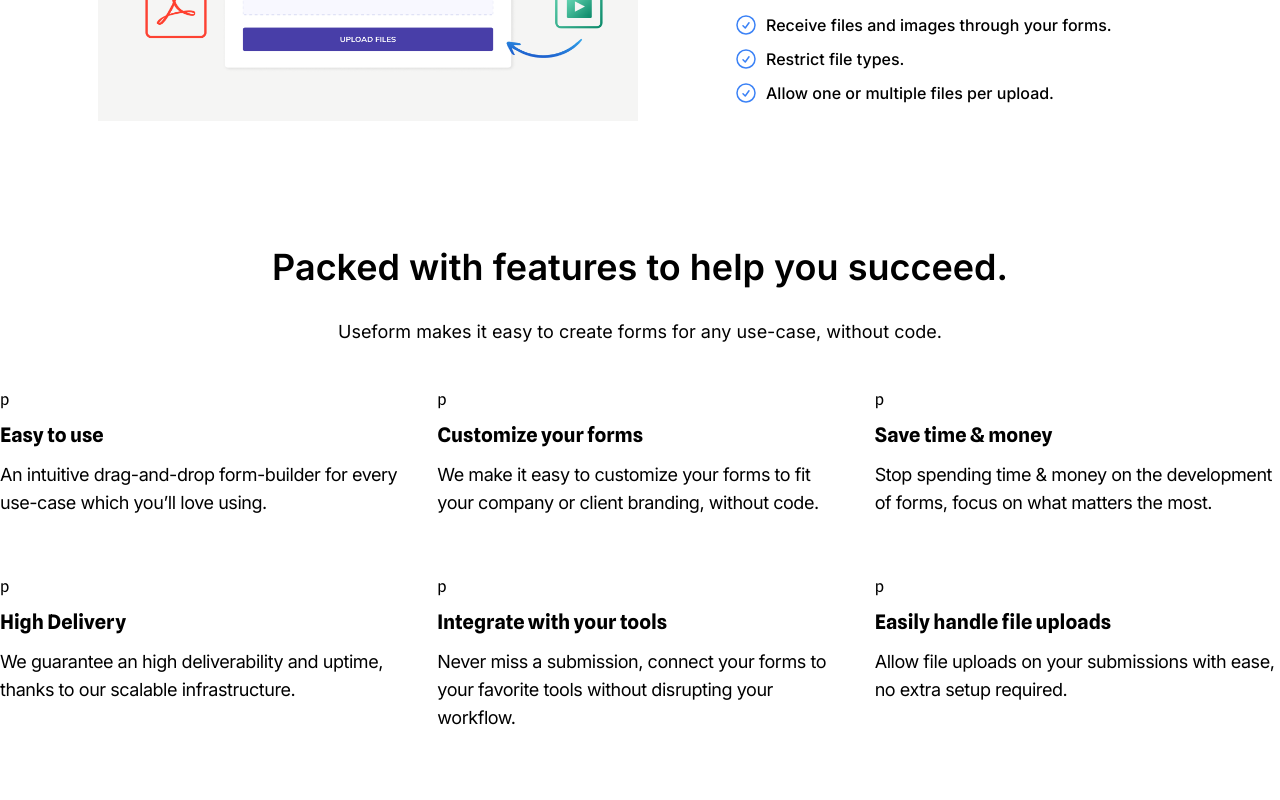
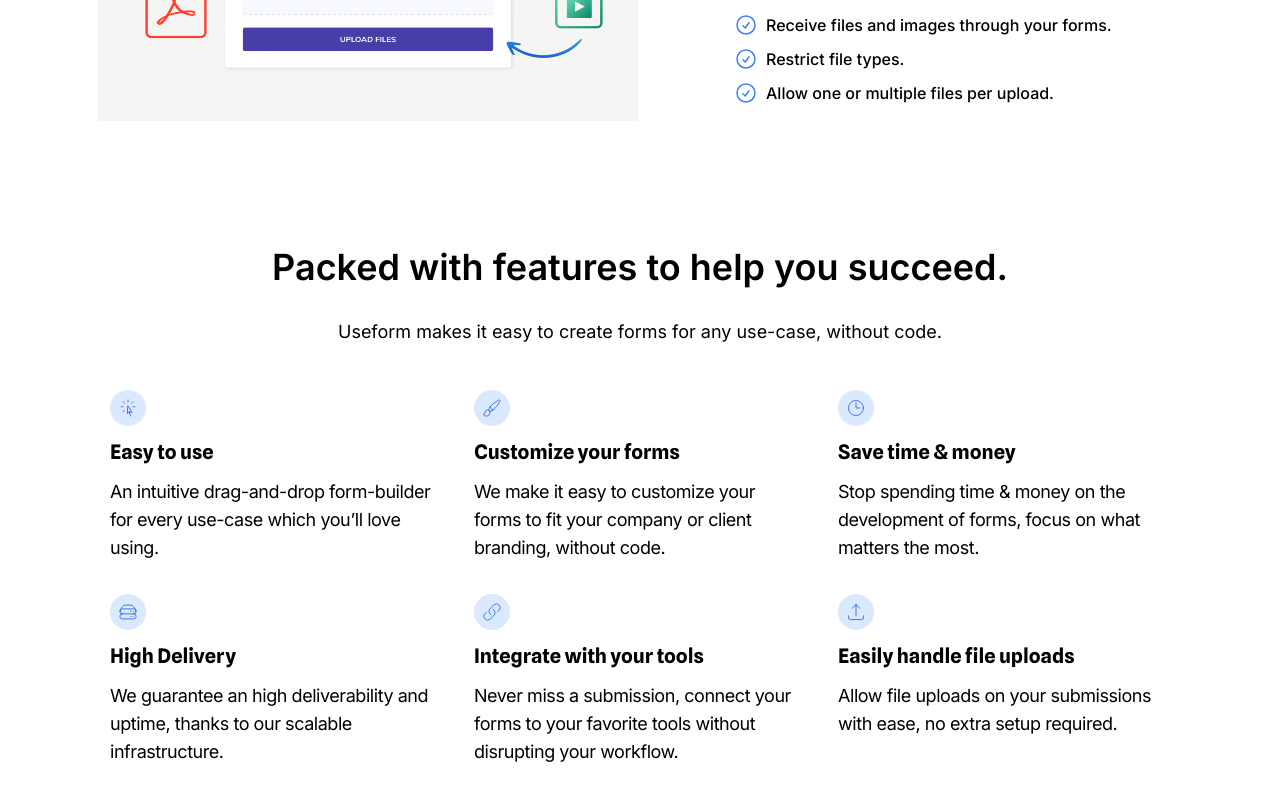
Before and after one commit to Gilsabo/react-landing-page-clone, a JavaScript app: page / in a window 1280 px wide. Shown: the part 3030-3830 px from the top of the page. Built offline with nearby package versions, Linux system fonts and the light colour scheme; the HTML template or start-up script is replaced by a standard one.

Commit message:
Add svg images to every box

```diff
--- a/src/App.js
+++ b/src/App.js
@@ -424,7 +424,23 @@ export default function App() {
         </p>
         <div className={styles.sectionPackedWithFeaturesmainContainer}>
           <div className={styles.box}>
-            <span>p</span>
+            <span>
+              <svg
+                xmlns="http://www.w3.org/2000/svg"
+                fill="none"
+                viewBox="0 0 24 24"
+                width="20"
+                height="20"
+                stroke="rgb(36, 99, 235)"
+                aria-hidden="true"
+              >
+                <path
+                  strokeLinecap="round"
+                  strokeLinejoin="round"
+                  d="M15.042 21.672L13.684 16.6m0 0l-2.51 2.225.569-9.47 5.227 7.917-3.286-.672zM12 2.25V4.5m5.834.166l-1.591 1.591M20.25 10.5H18M7.757 14.743l-1.59 1.59M6 10.5H3.75m4.007-4.243l-1.59-1.59"
+                />
+              </svg>
+            </span>
             <h3>Easy to use</h3>
             <p>
               An intuitive drag-and-drop form-builder for every use-case which
@@ -432,7 +448,23 @@ export default function App() {
             </p>
           </div>
           <div className={styles.box}>
-            <span>p</span>
+            <span>
+              <svg
+                xmlns="http://www.w3.org/2000/svg"
+                fill="none"
+                viewBox="0 0 24 24"
+                width="20"
+                height="20"
+                stroke="rgb(36, 99, 235)"
+                aria-hidden="true"
+              >
+                <path
+                  strokeLinecap="round"
+                  strokeLinejoin="round"
+                  d="M9.53 16.122a3 3 0 00-5.78 1.128 2.25 2.25 0 01-2.4 2.245 4.5 4.5 0 008.4-2.245c0-.399-.078-.78-.22-1.128zm0 0a15.998 15.998 0 003.388-1.620m-5.043-.025a15.994 15.994 0 011.622-3.395m3.42 3.42a15.995 15.995 0 004.764-4.648l3.876-5.814a1.151 1.151 0 00-1.597-1.597L14.146 6.32a15.996 15.996 0 00-4.649 4.763m3.42 3.42a6.776 6.776 0 00-3.42-3.42"
+                />
+              </svg>
+            </span>
             <h3>Customize your forms</h3>
             <p>
               We make it easy to customize your forms to fit your company or
@@ -440,7 +472,24 @@ export default function App() {
             </p>
           </div>
           <div className={styles.box}>
-            <span>p</span>
+            <span>
+              {' '}
+              <svg
+                xmlns="http://www.w3.org/2000/svg"
+                fill="none"
+                viewBox="0 0 24 24"
+                width="20"
+                height="20"
+                stroke="rgb(36, 99, 235)" // Set the color to rgb(36, 99, 235)
+                aria-hidden="true"
+              >
+                <path
+                  strokeLinecap="round"
+                  strokeLinejoin="round"
+                  d="M12 6v6h4.5m4.5 0a9 9 0 11-18 0 9 9 0 0118 0z"
+                />
+              </svg>
+            </span>
             <h3>Save time & money</h3>
             <p>
               Stop spending time & money on the development of forms, focus on
@@ -448,7 +497,23 @@ export default function App() {
             </p>
           </div>
           <div className={styles.box}>
-            <span>p</span>
+            <span>
+              <svg
+                xmlns="http://www.w3.org/2000/svg"
+                fill="none"
+                viewBox="0 0 24 24"
+                width="20"
+                height="20"
+                stroke="rgb(36, 99, 235)" // Set the color to rgb(36, 99, 235)
+                aria-hidden="true"
+              >
+                <path
+                  strokeLinecap="round"
+                  strokeLinejoin="round"
+                  d="M5.25 14.25h13.5m-13.5 0a3 3 0 01-3-3m3 3a3 3 0 100 6h13.5a3 3 0 100-6m-16.5-3a3 3 0 013-3h13.5a3 3 0 013 3m-19.5 0a4.5 4.5 0 01.9-2.7L5.737 5.1a3.375 3.375 0 012.7-1.35h7.126c1.062 0 2.062.5 2.7 1.35l2.587 3.45a4.5 4.5 0 01.9 2.7m0 0a3 3 0 01-3 3m0 3h.008v.008h-.008v-.008zm0-6h.008v.008h-.008v-.008zm-3 6h.008v.008h-.008v-.008zm0-6h.008v.008h-.008v-.008z"
+                />
+              </svg>
+            </span>
             <h3>High Delivery</h3>
             <p>
               We guarantee an high deliverability and uptime, thanks to our
@@ -456,7 +521,23 @@ export default function App() {
             </p>
           </div>
           <div className={styles.box}>
-            <span>p</span>
+            <span>
+              <svg
+                xmlns="http://www.w3.org/2000/svg"
+                fill="none"
+                viewBox="0 0 24 24"
+                width="20"
+                height="20"
+                stroke="rgb(36, 99, 235)" // Set the color to rgb(36, 99, 235)
+                aria-hidden="true"
+              >
+                <path
+                  strokeLinecap="round"
+                  strokeLinejoin="round"
+                  d="M13.19 8.688a4.5 4.5 0 011.242 7.244l-4.5 4.5a4.5 4.5 0 01-6.364-6.364l1.757-1.757m13.35-.622l1.757-1.757a4.5 4.5 0 00-6.364-6.364l-4.5 4.5a4.5 4.5 0 001.242 7.244"
+                />
+              </svg>
+            </span>
             <h3>Integrate with your tools</h3>
             <p>
               Never miss a submission, connect your forms to your favorite tools
@@ -464,7 +545,23 @@ export default function App() {
             </p>
           </div>
           <div className={styles.box}>
-            <span>p</span>
+            <span>
+              <svg
+                xmlns="http://www.w3.org/2000/svg"
+                fill="none"
+                viewBox="0 0 24 24"
+                width="20"
+                height="20"
+                stroke="rgb(36, 99, 235)" // Set the color to rgb(36, 99, 235)
+                aria-hidden="true"
+              >
+                <path
+                  strokeLinecap="round"
+                  strokeLinejoin="round"
+                  d="M3 16.5v2.25A2.25 2.25 0 005.25 21h13.5A2.25 2.25 0 0021 18.75V16.5m-13.5-9L12 3m0 0l4.5 4.5M12 3v13.5"
+                />
+              </svg>
+            </span>
             <h3>Easily handle file uploads</h3>
             <p>
               Allow file uploads on your submissions with ease, no extra setup
--- a/src/App.module.scss
+++ b/src/App.module.scss
@@ -277,9 +277,16 @@ nav {
   grid-template-rows: 1fr 1fr;
   row-gap: 2rem;
   column-gap: 2rem;
+  width: 1060px;
   .box {
     span {
-      padding: 0.5;
+      justify-content: center;
+      width: 36px;
+      height: 36px;
+      padding: 0.5rem;
+      border-radius: 50%;
+      background-color: #dbe9fe;
+      display: flex;
     }
     h3 {
       margin: 0.75rem 0rem 0rem;
```
